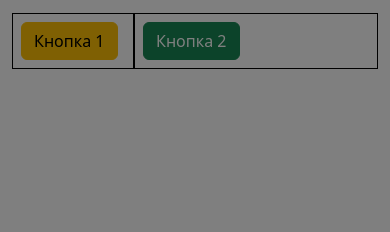
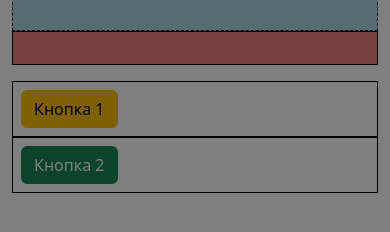
Before and after one commit to miraiy-outh/test-terem, a plain HTML site: page 1/index.html in a window 390 px wide. Shown: the part 144-376 px from the top of the page. Drawn offline with nearby package versions, Linux system fonts and the light colour scheme.

Commit message:
end 1 task

```diff
--- a/1/style.css
+++ b/1/style.css
@@ -24,3 +24,13 @@
 .hidden {
     visibility: hidden;
 }
+
+@media (max-width: 480px) {
+    .row {
+        flex-direction: column;
+    }
+
+    .block {
+        width: 100%;
+    }
+}
```
